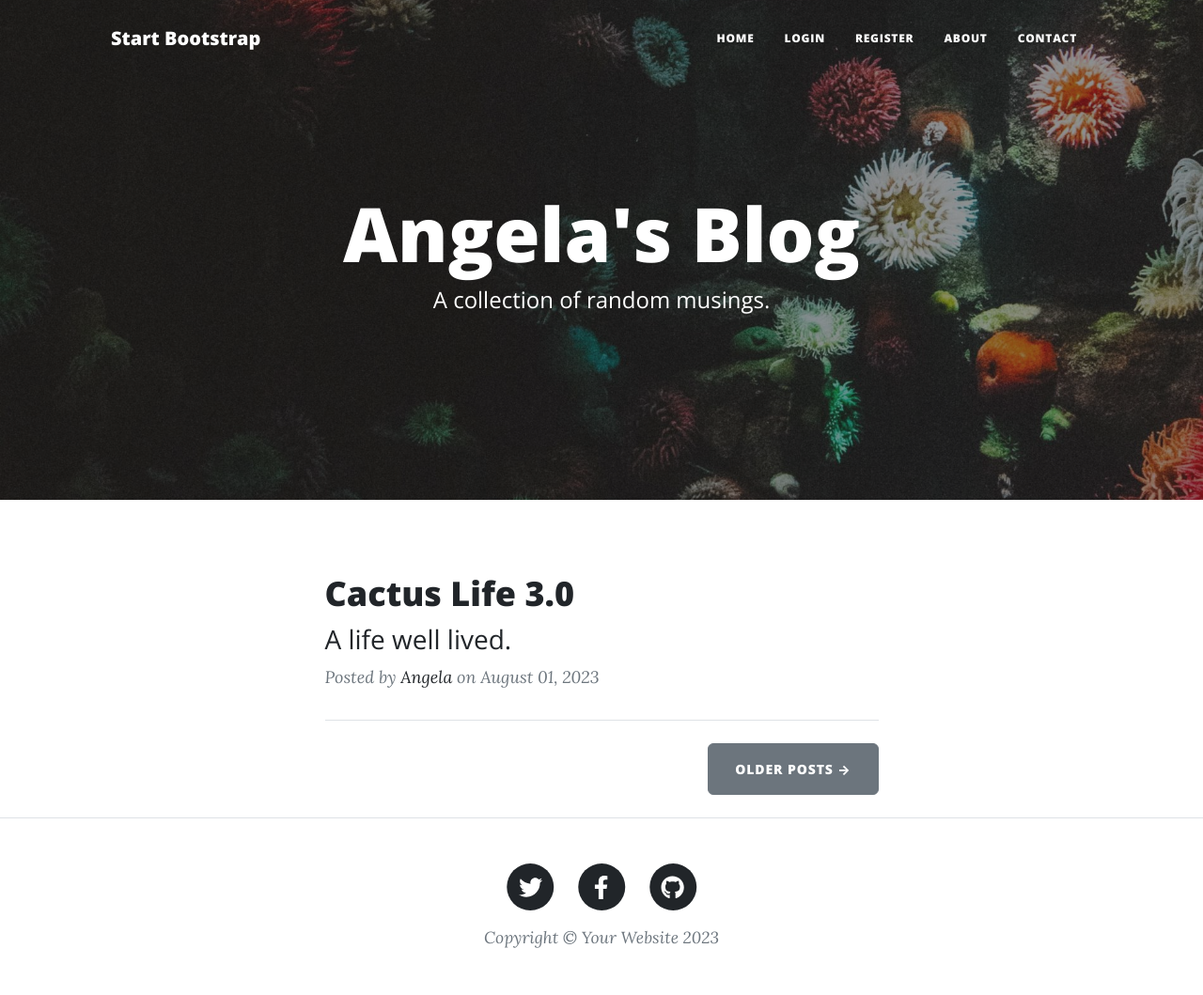
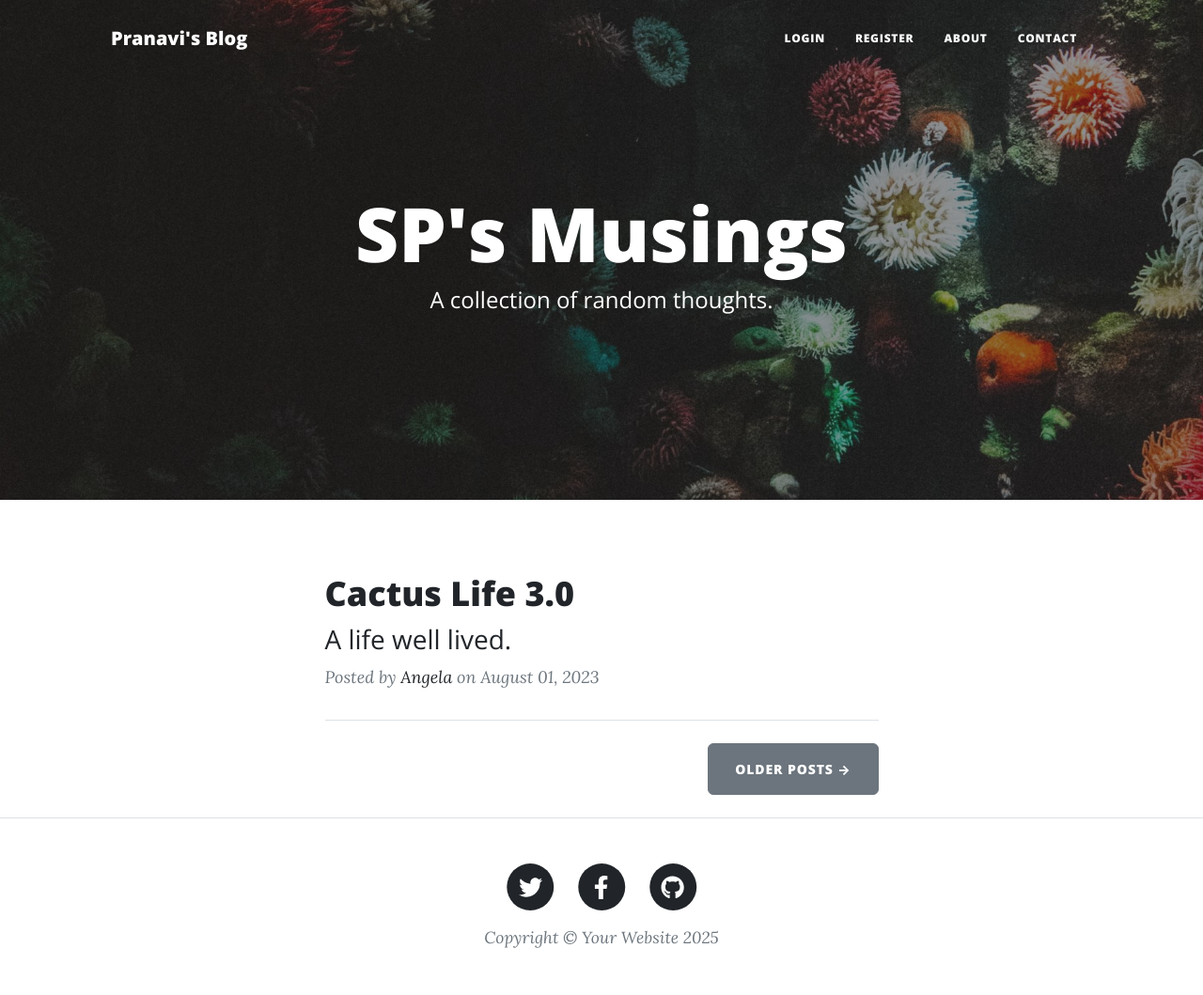
Before and after one commit to pranavisai/pranavis_blog, a Flask app: page / in a window 1280 px wide. Shown: the whole page at 94% size. Run offline with Flask 3, Linux system fonts and the light colour scheme; some libraries are stand-ins or nearby versions.

Commit message:
complete changes

```diff
--- a/main.py
+++ b/main.py
@@ -11,7 +11,9 @@ from functools import wraps
 from werkzeug.security import generate_password_hash, check_password_hash
 from forms import CreatePostForm, RegisterForm, LoginForm, CommentForm
 import os
+from dotenv import load_dotenv
 
+load_dotenv()
 
 app = Flask(__name__)
 app.config['SECRET_KEY'] = os.environ.get("FLASK_SECRET_KEY")
@@ -22,6 +24,11 @@ Bootstrap5(app)
 login_manager = LoginManager()
 login_manager.init_app(app)
 
+SMTP_ADDRESS = os.environ.get("SMTP_ADDRESS")
+SMTP_PORT = os.environ.get("SMTP_PORT")
+EMAIL_ADDRESS = os.environ.get("EMAIL_ADDRESS")
+EMAIL_PASSWORD = os.environ.get("EMAIL_PASSWORD")
+TO_ADDRESS = os.environ.get("TO_ADDRESS")
 
 @login_manager.user_loader
 def load_user(user_id):
@@ -244,17 +251,14 @@ def delete_post(post_id):
 def about():
     return render_template("about.html", current_user=current_user)
 
-
-@app.route("/contact", methods=["GET", "POST"])
-def contact():
-    return render_template("contact.html", current_user=current_user)
-
+MAIL_ADDRESS = os.environ.get("EMAIL_KEY")
+MAIL_APP_PW = os.environ.get("PASSWORD_KEY")
 
 MAIL_ADDRESS = os.environ.get("EMAIL_KEY")
 MAIL_APP_PW = os.environ.get("PASSWORD_KEY")
 
 @app.route("/contact", methods=["GET", "POST"])
-def contact():
+def contact_page():
     if request.method == "POST":
          data = request.form
          send_email(data["name"], data["email"], data["phone"], data["message"])
@@ -267,8 +271,8 @@ def send_email(name, email, phone, message):
      with smtplib.SMTP("smtp.gmail.com") as connection:
          connection.starttls()
          connection.login(MAIL_ADDRESS, MAIL_APP_PW)
-         connection.sendmail(MAIL_ADDRESS, MAIL_APP_PW, email_message)
+         connection.sendmail(MAIL_ADDRESS, MAIL_ADDRESS, email_message)
 
 
 if __name__ == "__main__":
-    app.run(debug=False)
+    app.run(debug=True)
--- a/templates/footer.html
+++ b/templates/footer.html
@@ -29,7 +29,7 @@
                               </a>
                           </li>
                       </ul>
-                      <div class="small text-center text-muted fst-italic">Copyright &copy; Your Website 2023</div>
+                      <div class="small text-center text-muted fst-italic">Copyright &copy; Your Website 2025</div>
                   </div>
               </div>
           </div>
--- a/templates/header.html
+++ b/templates/header.html
@@ -8,7 +8,7 @@
     />
     <meta name="description" content="" />
     <meta name="author" content="" />
-    <title>Angela's Blog</title>
+    <title>Pranavi's Musings</title>
     {% block styles %}
     <!-- Load Bootstrap-Flask CSS here -->
     {{ bootstrap.load_css() }}
@@ -44,7 +44,7 @@
     <!-- Navigation-->
     <nav class="navbar navbar-expand-lg navbar-light" id="mainNav">
       <div class="container px-4 px-lg-5">
-        <a class="navbar-brand" href="/">Start Bootstrap</a>
+        <a class="navbar-brand" href="/">Pranavi's Blog</a>
         <button
           class="navbar-toggler"
           type="button"
@@ -59,13 +59,6 @@
         </button>
         <div class="collapse navbar-collapse" id="navbarResponsive">
           <ul class="navbar-nav ms-auto py-4 py-lg-0">
-            <li class="nav-item">
-              <a
-                class="nav-link px-lg-3 py-3 py-lg-4"
-                href="{{ url_for('get_all_posts') }}"
-                >Home</a
-              >
-            </li>
             <!-- Only show Login/Register if user is logged out. Otherwise show "Log Out" -->
             {% if not current_user.is_authenticated: %}
             <li class="nav-item">
@@ -101,7 +94,7 @@
             <li class="nav-item">
               <a
                 class="nav-link px-lg-3 py-3 py-lg-4"
-                href="{{ url_for('contact') }}"
+                href="{{ url_for('contact_page') }}"
                 >Contact</a
               >
             </li>
--- a/templates/index.html
+++ b/templates/index.html
@@ -9,8 +9,8 @@
     <div class="row gx-4 gx-lg-5 justify-content-center">
       <div class="col-md-10 col-lg-8 col-xl-7">
         <div class="site-heading">
-          <h1>Angela's Blog</h1>
-          <span class="subheading">A collection of random musings.</span>
+          <h1>SP's Musings</h1>
+          <span class="subheading">A collection of random thoughts.</span>
         </div>
       </div>
     </div>
```
Also changed, not shown: templates/contact.html (+3 -5 lines), instance/posts.db.
